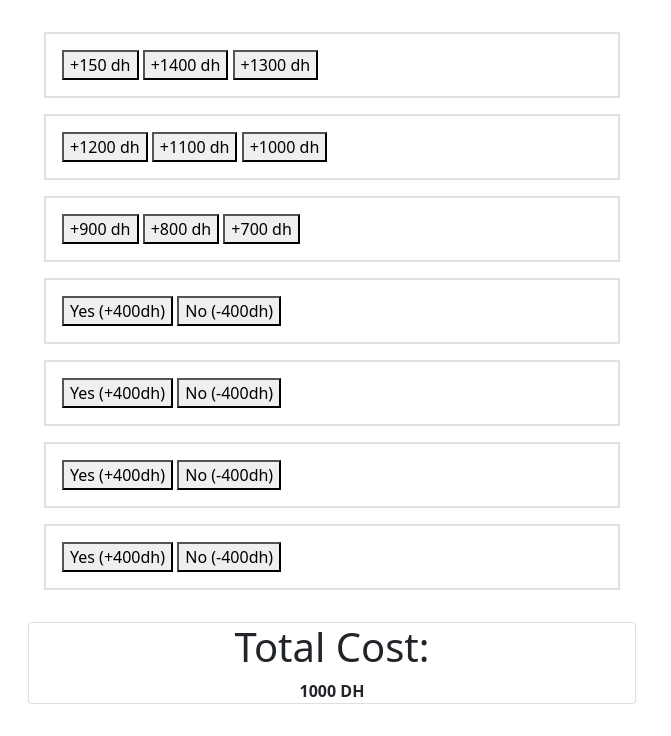
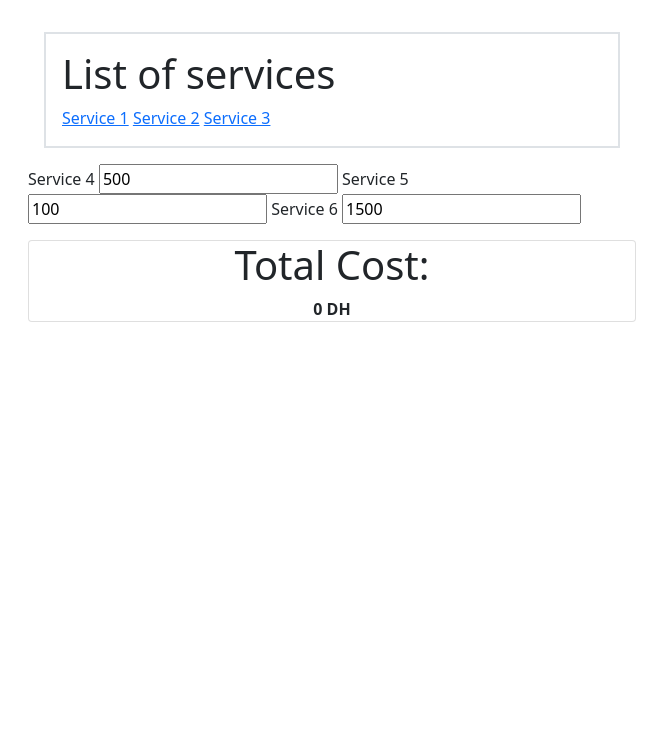
Before and after one commit to halaBaSa/simulator, a plain HTML site: page page.html in a window 1280 px wide. Shown: the whole page, without its empty margins (0-671 px from the left). Drawn offline with nearby package versions, Linux system fonts and the light colour scheme.

Commit message:
rah wajed

```diff
--- a/index.js
+++ b/index.js
@@ -10,15 +10,15 @@ const b9= document.querySelector('#b9');
 const plus400 = document.querySelectorAll('.plus4');
 const minus400 = document.querySelectorAll('.minus4');
 const totaleCost = document.querySelector('.estimate-price')
-let estiamtion = 1000;
+let estiamtion = 0;
 
-console.log(b1);
-
+/*
 b1.addEventListener('click', () => {
     let estiamtion = 1000;
     estiamtion += 1500;
     totaleCost.innerText = estiamtion
 });
+
 b2.addEventListener('click', () => {
     let estiamtion = 1000;
     estiamtion += 1400;
@@ -58,12 +58,16 @@ b9.addEventListener('click', () => {
     totaleCost.innerText = estiamtion
 });
 
+*/
 
-plus400.addEventListener('click', () => {
-    estiamtion += 400;
-    totaleCost.innerText = estiamtion
-});
-minus400.addEventListener('click', () => {
-    estiamtion -= 400;
-    totaleCost.innerText = estiamtion
-});
+
+
+var OnClickEventFn = function (Element,PriceAction) {
+    Element.addEventListener('click', () => {
+        estiamtion += PriceAction;
+        totaleCost.innerText = estiamtion;
+    });
+}
+for (i=0,i<100,i++) {
+
+}
--- a/page.html
+++ b/page.html
@@ -13,10 +13,20 @@
         <div class="row m-2">
             <div class="col-6 m-2">
                 <div class="m-3 p-3 border border-2">
-                    <button id="b1">+150 dh</button>
-                    <button id="b2">+1400 dh</button>
-                    <button id="b3">+1300 dh</button>
+                    <h1>List of services</h1>
+                    <a href="#" id="b1" >Service 1</a>
+                    <a href="#" id="b2">Service 2</a>
+                    <a href="#" id="b3">Service 3</a>
                 </div>
+                <form action="">
+                    <label id="">Service 4</label>
+                    <input id="service4" type="number" value="500">
+                    <label>Service 5</label>
+                    <input type="number" value="100">
+                    <label>Service 6</label>
+                    <input type="number" value="1500">
+                </form>
+                <!--
                 <div class="m-3 p-3 border border-2">
                     <button id="b4">+1200 dh</button>
                     <button id="b5">+1100 dh</button>
@@ -43,12 +53,13 @@
                     <button class="plus4">Yes (+400dh)</button>
                     <button class="minus4">No (-400dh)</button>
                 </div>
+                -->
             </div>
             <div class="col-6 m-2">
                 <div class="card text-center">
                     <h1>Total Cost:</h1>
                     <div>
-                        <b><span class="estimate-price">1000</span></b>
+                        <b><span class="estimate-price">0</span></b>
                         <b><span class="">DH</span></b>
                     </div>
                 </div>
```
Also changed, not shown: services.json (added, +10 -0 lines).
